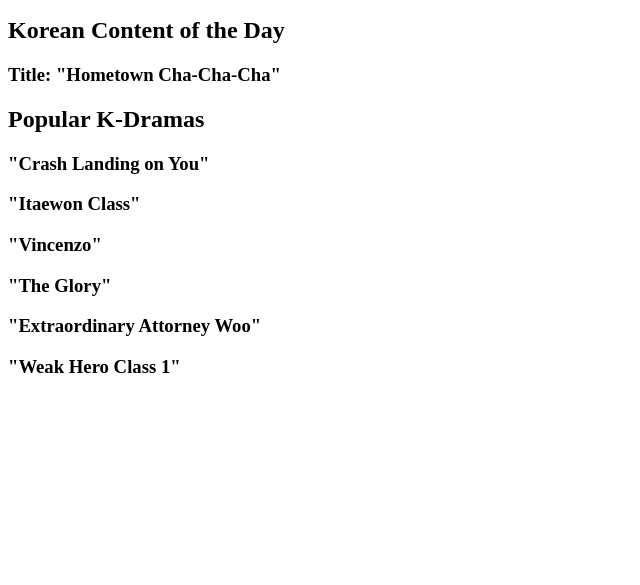
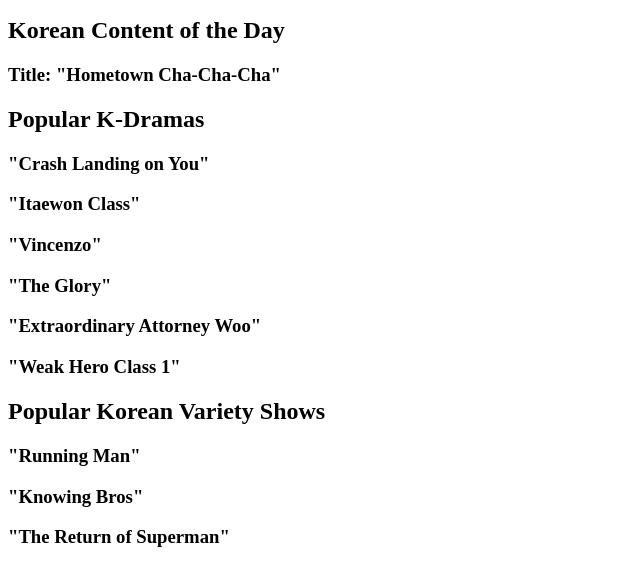
Before and after one commit to tierrapham/seoulmatetv, a plain HTML site: page index.html in a window 1280 px wide. Shown: the part 105-690 px from the top of the page, without its empty margins (0-640 px from the left). Drawn offline with Linux system fonts and the light colour scheme; no server answers.

Commit message:
Adding articles and h3 text with k-variety show titles for the Popular Korean Variety Shows section as a starter

```diff
--- a/index.html
+++ b/index.html
@@ -44,6 +44,18 @@
                 <h3>"Weak Hero Class 1"</h3>
             </article>
         </section>
+        <section id="kvariety">
+            <h2>Popular Korean Variety Shows</h2>
+            <article class="kvariety">
+                <h3>"Running Man"</h3>
+            </article>
+            <article class="kvariety">
+                <h3>"Knowing Bros"</h3>
+            </article>
+            <article class="kvariety">
+                <h3>"The Return of Superman"</h3>
+            </article>
+        </section>
     </main>
 </body>
 </html>
```
